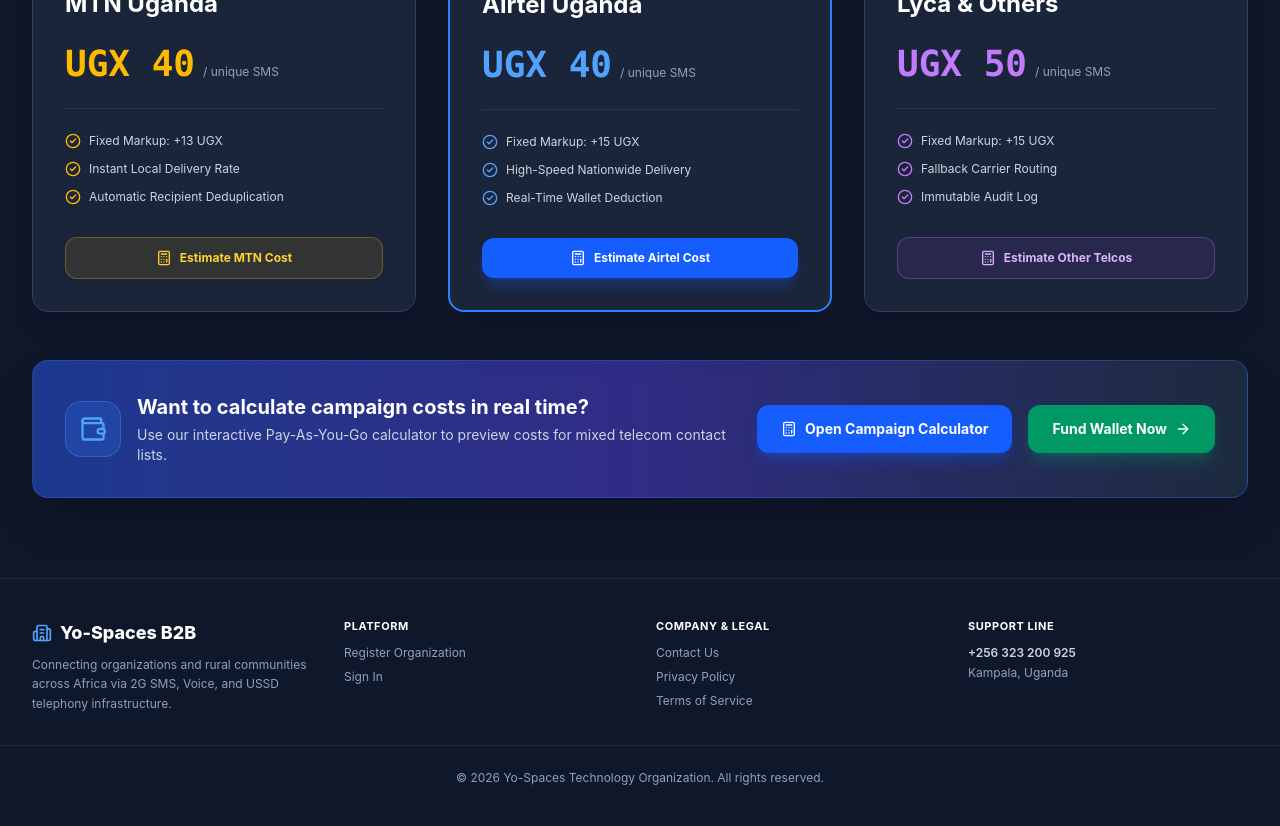
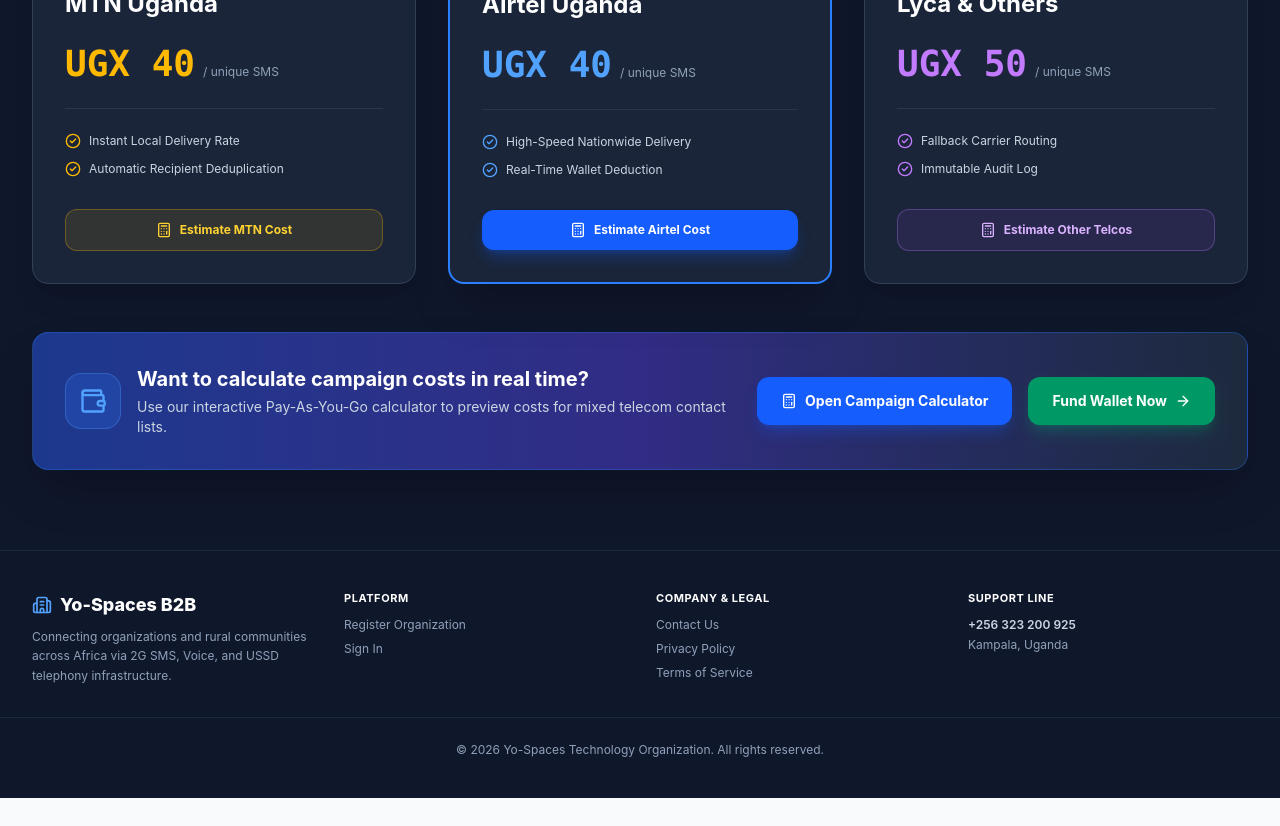
Before and after one commit to Arsey-Tracy/yo_space_web, a React (Vite) app: page / in a window 1280 px wide. Shown: the part 1920-2746 px from the top of the page. After the commit the page ends 2718 px from the top, so only its background shows below. Built offline with nearby package versions, Linux system fonts and the light colour scheme.

Commit message:
Removed Markups

```diff
--- a/src/components/LandingPage.tsx
+++ b/src/components/LandingPage.tsx
@@ -143,10 +143,6 @@
                 <ul className="space-y-3 text-xs text-slate-300 border-t border-slate-700/60 pt-6">
                   <li className="flex items-center gap-2">
                     <CheckCircle2 className="w-4 h-4 text-amber-400 shrink-0" />
-                    <span>Fixed Markup: +13 UGX</span>
-                  </li>
-                  <li className="flex items-center gap-2">
-                    <CheckCircle2 className="w-4 h-4 text-amber-400 shrink-0" />
                     <span>Instant Local Delivery Rate</span>
                   </li>
                   <li className="flex items-center gap-2">
@@ -178,11 +174,7 @@
                   <span className="text-xs text-slate-400 ml-2">/ unique SMS</span>
                 </div>
                 <ul className="space-y-3 text-xs text-slate-300 border-t border-slate-700/60 pt-6">
-                  <li className="flex items-center gap-2">
-                    <CheckCircle2 className="w-4 h-4 text-blue-400 shrink-0" />
-                    <span>Fixed Markup: +15 UGX</span>
-                  </li>
-                  <li className="flex items-center gap-2">
+                   <li className="flex items-center gap-2">
                     <CheckCircle2 className="w-4 h-4 text-blue-400 shrink-0" />
                     <span>High-Speed Nationwide Delivery</span>
                   </li>
@@ -212,10 +204,6 @@
                   <span className="text-xs text-slate-400 ml-2">/ unique SMS</span>
                 </div>
                 <ul className="space-y-3 text-xs text-slate-300 border-t border-slate-700/60 pt-6">
-                  <li className="flex items-center gap-2">
-                    <CheckCircle2 className="w-4 h-4 text-purple-400 shrink-0" />
-                    <span>Fixed Markup: +15 UGX</span>
-                  </li>
                   <li className="flex items-center gap-2">
                     <CheckCircle2 className="w-4 h-4 text-purple-400 shrink-0" />
                     <span>Fallback Carrier Routing</span>
```
